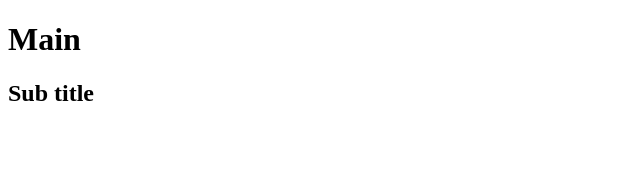
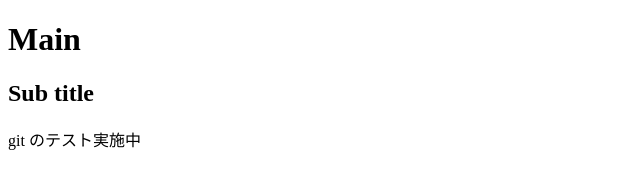
Before and after one commit to Tamazaki-M/gitTest, a plain HTML site: page main.html in a window 1280 px wide. Shown: the whole page, without its empty margins (0-640 px from the left). Drawn offline with Linux system fonts and the light colour scheme.

Commit message:
main,htmlの内容を変更

```diff
--- a/main.html
+++ b/main.html
@@ -6,5 +6,6 @@
     <body>
         <h1>Main</h1>
         <h2>Sub title</h2>
+        <p>git のテスト実施中</p>
     </body>
 </html>
```
